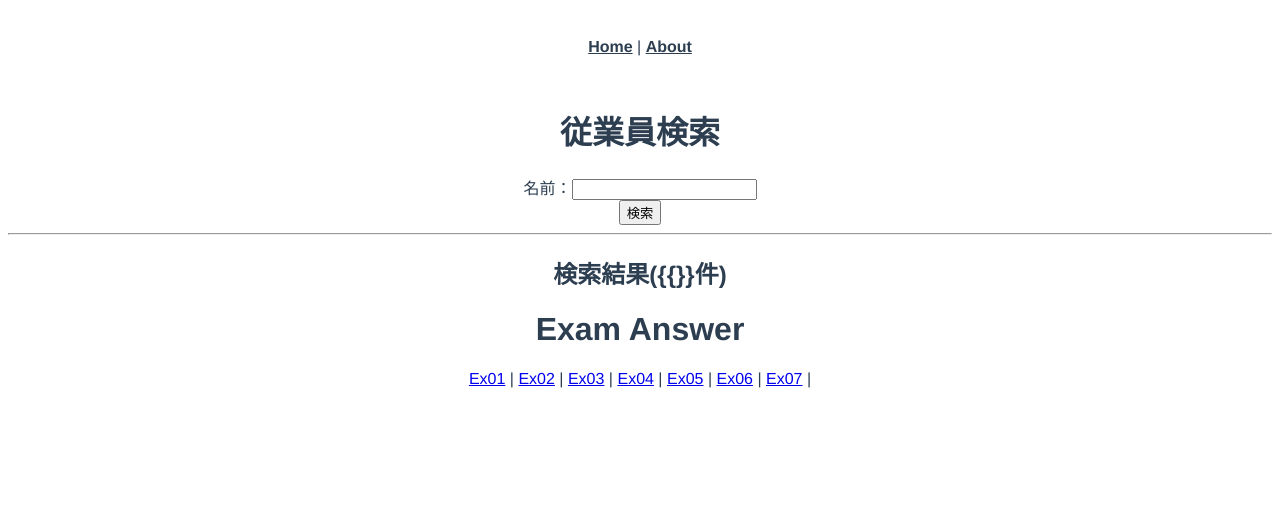
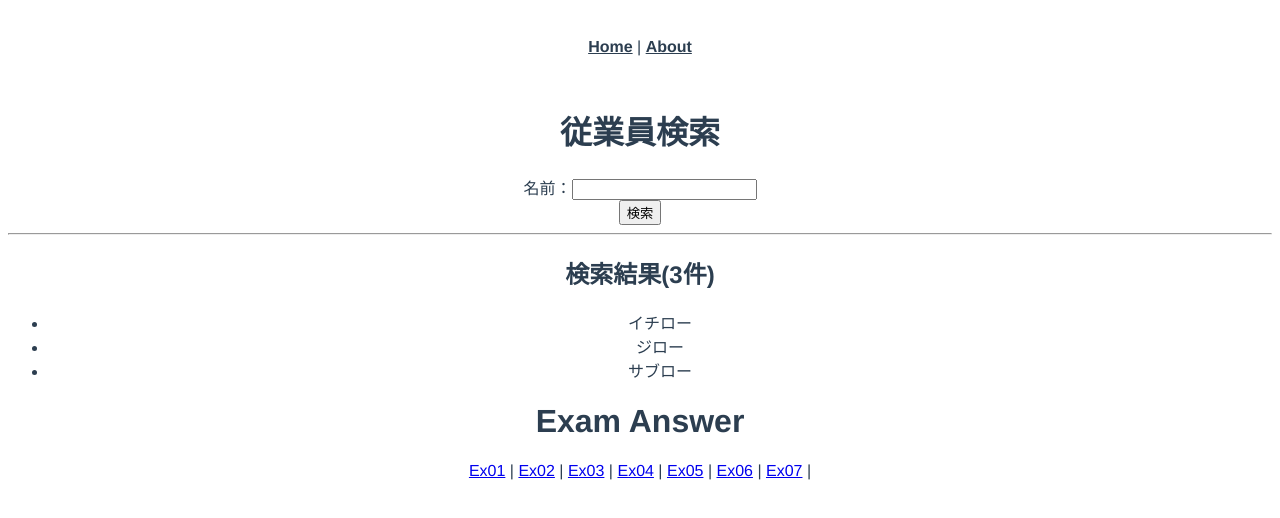
Before and after one commit to suzu1997/ex-vue-beginner, a Vue app: page /ex07 in a window 1280 px wide. Both pictures are taken after a click on the button "検索". Shown: the top 518 px of the page. Built offline with nearby package versions, Linux system fonts and the light colour scheme.

Commit message:
検索結果を表示する機能を実装

```diff
--- a/src/store/index.ts
+++ b/src/store/index.ts
@@ -7,17 +7,21 @@ Vue.use(Vuex);
 export default new Vuex.Store({
   strict: true,
   state: {
-    student: [
+    students: [
       new Student(10, 'イチロー', 21, 1),
       new Student(20, 'ジロー', 32, 2),
       new Student(30, 'サブロー', 43, 1),
     ],
   },
-  // getters: {
-  //   getSearchStudentByName(name: string) {
-  //     return
-  //   }
-  // },
+  getters: {
+    getSearchStudentByName(state) {
+      return (inputName: string) => {
+        return state.students.filter((student) =>
+          student.name.includes(inputName)
+        );
+      };
+    },
+  },
   mutations: {},
   actions: {},
   modules: {},
--- a/src/views/Ex07.vue
+++ b/src/views/Ex07.vue
@@ -2,11 +2,16 @@
   <div>
     <h1>従業員検索</h1>
     <label for="name">名前：</label>
-    <input type="text" id="name" />
+    <input type="text" id="name" v-model="inputName" />
     <br />
-    <button>検索</button>
+    <button v-on:click="search">検索</button>
     <hr />
-    <h2>検索結果({{}}件)</h2>
+    <h2>検索結果({{ searchResult.length }}件)</h2>
+    <ul>
+      <li v-for="student of searchResult" :key="student.id">
+        {{ student.name }}
+      </li>
+    </ul>
   </div>
 </template>
 
@@ -14,7 +19,17 @@
 import { Component, Vue } from 'vue-property-decorator';
 
 @Component
-export default class Ex07Component extends Vue {}
+export default class Ex07Component extends Vue {
+  private inputName = '';
+  private searchResult = [];
+
+  search() {
+    this.searchResult = this.getSearchResult;
+  }
+  get getSearchResult() {
+    return this.$store.getters.getSearchStudentByName(this.inputName);
+  }
+}
 </script>
 
 <style></style>
```
